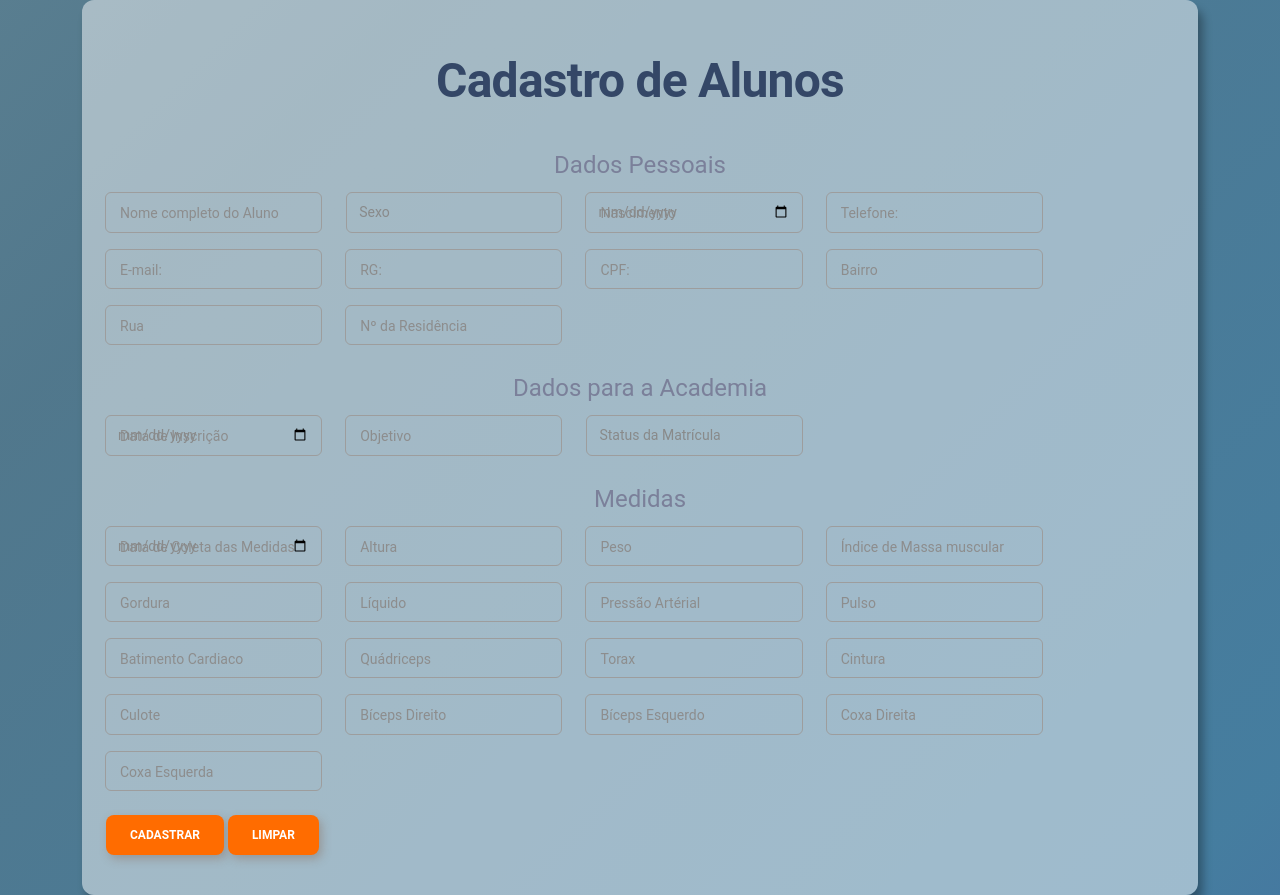
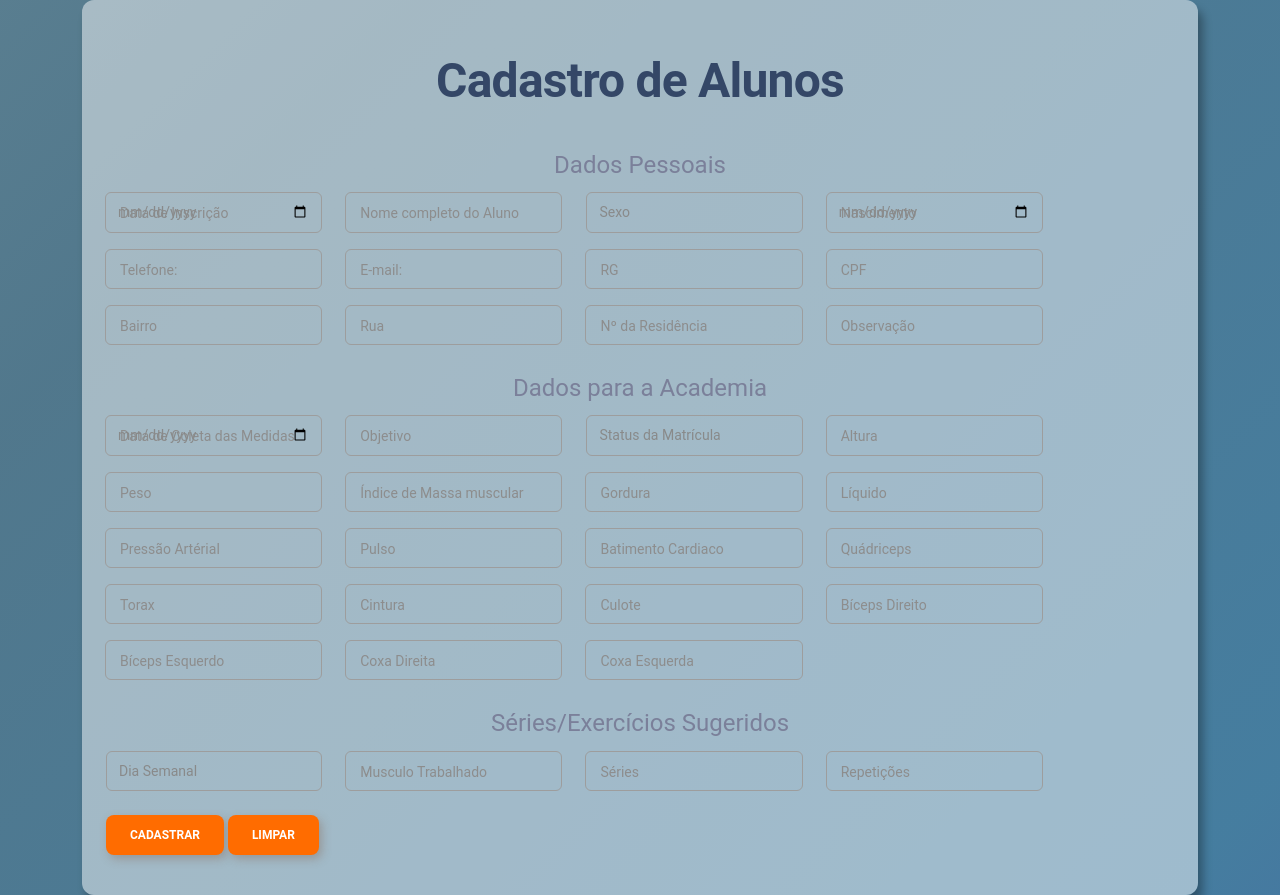
Before and after one commit to rcsamuelcr/Academia-Teste, a Django app: page /alunos/cad_alunos/ in a window 1280 px wide. Run offline with Django 4.2, Linux system fonts and the light colour scheme; some libraries are stand-ins or nearby versions.

Commit message:
com banco, mas sem funcionar

```diff
--- a/alunos/templates/template_alunos/cad_alunos.html
+++ b/alunos/templates/template_alunos/cad_alunos.html
@@ -39,6 +39,10 @@
                       {% csrf_token %}
                       <div class="row car mb-2">
                         <div class="input-group input-group-outline mb-3" style="width: 22%;">
+                          <label class="form-label" for="inscricao">Data de Inscrição </label>
+                          <input type="date" name="inscricao" value="{{request.POST.nome}}" class="form-control" id="inscricao" autocomplete="off">
+                        </div>
+                        <div class="input-group input-group-outline mb-3" style="width: 22%;">
                             <label  class="form-label" for="nome">Nome completo do Aluno </label>
                             <input type="text" name="nome" value="{{request.POST.nome}}" class="form-control" id="nome" autocomplete="off">
                         </div>
@@ -62,11 +66,11 @@
                             <input type="email" name="email" value="{{request.POST.email}}" class="form-control" id="email" autocomplete="off">
                         </div>
                         <div class="input-group input-group-outline mb-3" style="width: 22%;">
-                          <label class="form-label" for="rg">RG: </label>
+                          <label class="form-label" for="rg">RG</label>
                           <input type="number" name="rg" value="{{request.POST.email}}" class="form-control" id="rg" autocomplete="off">
                         </div>
                         <div class="input-group input-group-outline mb-3" style="width: 22%;">
-                          <label class="form-label" for="cpf">CPF: </label>
+                          <label class="form-label" for="cpf">CPF</label>
                           <input type="number" name="cpf" value="{{request.POST.email}}" class="form-control" id="cpf" autocomplete="off">
                         </div>
                         <div class="input-group input-group-outline mb-3" style="width: 22%;">
@@ -81,6 +85,10 @@
                           <label class="form-label" for="numero">Nº da Residência</label>
                           <input type="text" name="numero" value="{{request.POST.nome}}" class="form-control" id="numero" autocomplete="off">
                         </div>
+                        <div class="input-group input-group-outline mb-3" style="width: 22%;">
+                          <label class="form-label" for="observacao">Observação</label>
+                          <input type="text" name="observacao" value="{{request.POST.nome}}" class="form-control" id="observacao" autocomplete="off">
+                        </div>
                       </div>
                     </fieldset>
 
@@ -88,8 +96,8 @@
                       <legend>Dados para a Academia</legend>
                       <div class="row car mb-2">
                         <div class="input-group input-group-outline mb-3" style="width: 22%;">
-                          <label class="form-label" for="inscricao">Data de Inscrição </label>
-                          <input type="date" name="inscricao" value="{{request.POST.nome}}" class="form-control" id="inscricao" autocomplete="off">
+                          <label class="form-label" for="dat_medidas">Data de Coleta das Medidas</label>
+                          <input type="date" name="dat_medidas" value="{{request.POST.dat_medidas}}" class="form-control" id="dat_medidas" autocomplete="off">
                         </div>
                         <div class="input-group input-group-outline mb-3" style="width: 22%;">
                           <label class="form-label" for="objetivo">Objetivo</label>
@@ -105,17 +113,8 @@
                           <select class="form-control input-group input-group-outline" id="status" name="status" style="width:150px" data-component="dropdown" required="">
                             <option value="">Status da Matrícula</option>
                             <option value="{{request.POST.masculino}}">Matrículado</option>
-                            <option value="{{request.POST.feminino}}">Desistente</option>
+                            <option value="{{request.POST.feminino}}">Inativo</option>
                           </select>
-                        </div>
-                      </div>
-                    </fieldset>
-                    <fieldset style="border-width: 2px; border-color: black; text-align: center;">
-                      <legend>Medidas</legend>
-                      <div class="row car mb-2">
-                        <div class="input-group input-group-outline mb-3" style="width: 22%;">
-                          <label class="form-label" for="dat_medidas">Data de Coleta das Medidas</label>
-                          <input type="date" name="dat_medidas" value="{{request.POST.dat_medidas}}" class="form-control" id="dat_medidas" autocomplete="off">
                         </div>
                         <div class="input-group input-group-outline mb-3" style="width: 22%;">
                           <label class="form-label" for="altura">Altura</label>
@@ -181,7 +180,35 @@
                           <label class="form-label" for="coxa_E">Coxa Esquerda</label>
                           <input type="number" name="coxa_E" value="{{request.POST.altura}}" class="form-control" id="coxa_E" autocomplete="off">
                         </div>
+                      </div>
+                    </fieldset>
+                    <fieldset style="border-width: 2px; border-color: black; text-align: center;">
+                      <legend>Séries/Exercícios Sugeridos</legend>
+                      <div class="row car mb-2">
+                        <div class="input-group input-group-outline mb-3" style="width: 22%;">
+                          <select class="form-control input-group input-group-outline" id="dia_semanal" name="dia_semanal" style="width:150px" data-component="dropdown" required="">
+                            <option value="">Dia Semanal</option>
+                            <option value="{{request.POST.segunda}}">Segunda-Feira</option>
+                            <option value="{{request.POST.terca}}">Terça-Feira</option>
+                            <option value="{{request.POST.quarta}}">Quarta-Feira</option>
+                            <option value="{{request.POST.quinta}}">Quinta-Feira</option>
+                            <option value="{{request.POST.sexta}}">Sexta-Feira</option>
+                            <option value="{{request.POST.sabado}}">Sábado</option>
+                          </select>
                         </div>
+                        <div class="input-group input-group-outline mb-3" style="width: 22%;">
+                          <label class="form-label" for="musc_trabalhado">Musculo Trabalhado</label>
+                          <input type="text" name="musc_trabalhado" value="{{request.POST.altura}}" class="form-control" id="musc_trabalhado" autocomplete="off">
+                        </div>
+                        <div class="input-group input-group-outline mb-3" style="width: 22%;">
+                          <label class="form-label" for="series">Séries</label>
+                          <input type="text" name="series" value="{{request.POST.altura}}" class="form-control" id="series" autocomplete=" Direitaoff">
+                        </div>
+                        <div class="input-group input-group-outline mb-3" style="width: 22%;">
+                          <label class="form-label" for="repeticoes">Repetições</label>
+                          <input type="text" name="repeticoes" value="{{request.POST.altura}}" class="form-control" id="repeticoes" autocomplete=" Direitaoff">
+                        </div>
+                      </div>
                     </fieldset>
                     <button type="submit" class="btn btn-primary">Cadastrar</button>
                     <button type="reset" class="btn btn-primary">Limpar</button>
--- a/alunos/views.py
+++ b/alunos/views.py
@@ -15,6 +15,7 @@ def alunos(request):
 def cad_alunos(request):
     if request.method == "POST":
 
+        inscricao = request.POST.get('inscricao')
         nome = request.POST.get('nome')
         # sexo
         nascimento = request.POST.get('nascimento')
@@ -25,10 +26,9 @@ def cad_alunos(request):
         bairro = request.POST.get('bairro')
         rua = request.POST.get('rua')
         numero = request.POST.get('numero')
-        inscricao = request.POST.get('inscricao')
+        dat_medidas = request.POST.get('dat_medidas')
         # Objetivo
-        # inscricao
-        dat_medidas = request.POST.get('dat_medidas')
+        # Status da matricula
         altura = request.POST.get('altura')
         peso = request.POST.get('peso')
         imc = request.POST.get('imc')
@@ -63,8 +63,8 @@ def cad_alunos(request):
 
         messages.success(request, "Registrado com sucesso!")
 
-        Alunos.objects.create(name=nome, nasc=nascimento, phone=telefone ,email=email,
-                                        rg=rg, cpf=cpf, bairro=bairro, rua=rua, num_residencia=numero, dat_inscricao=inscricao)
+        Alunos.objects.create(name='nome', nasc='nascimento', phone='telefone' ,email='email',
+                                        rg='rg', cpf='cpf', bairro='bairro', rua='rua', num_residencia='numero', dat_inscricao='inscricao')
 
         Alunos.save()
 
```
Also changed, not shown: alunos/models.py (+21 -1 lines), alunos/migrations/0001_initial.py (added), alunos/migrations/0002_dadosacademia_remove_alunos_name.py (added), db.sqlite3.
